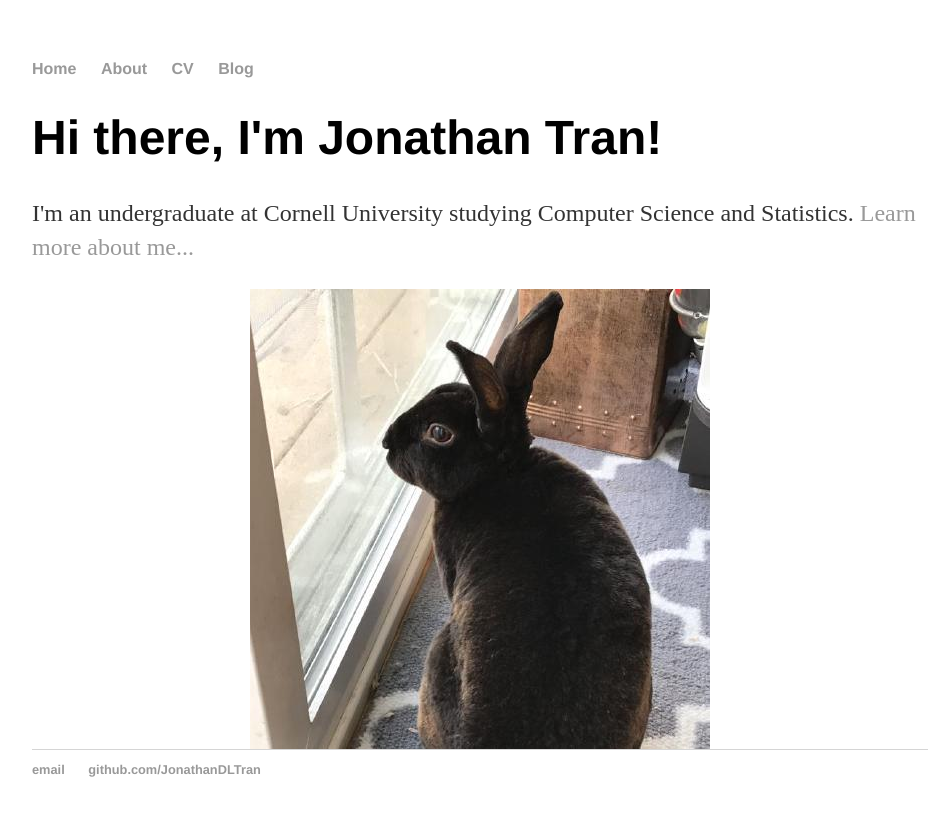
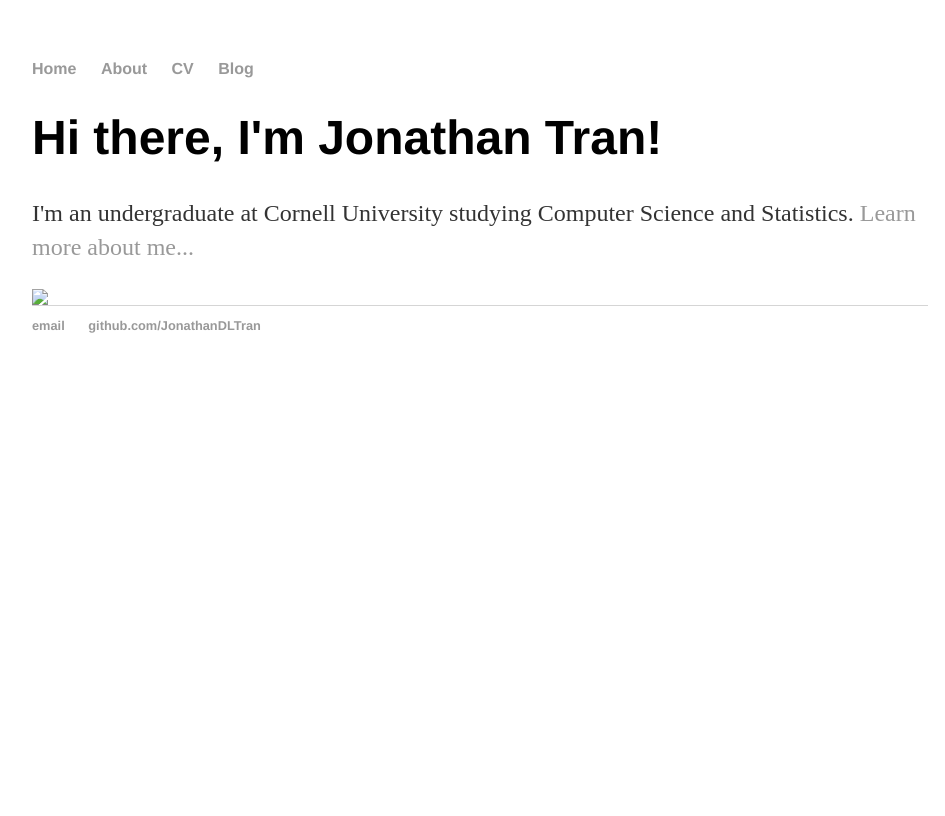
Before and after one commit to JonathanDLTran/JonathanDLTran.github.io, a Jekyll site: the page built from index.html, in a window 1280 px wide. Shown: the top 816 px of the page, without its empty margins (160-1105 px from the left). Built offline with Jekyll 4.4.1, drawn with Linux system fonts in a browser that asks for light colours.

Commit message:
Update index.html

```diff
--- a/index.html
+++ b/index.html
@@ -8,4 +8,4 @@ title: Jonathan Tran
 
 </div><!-- /.blurb -->
 
-<img src="{{site.url}}/images/midnight.jpeg" style="display: block; margin: auto;" />
+<img src="jonathandltran.github.io/images/midnight.jpeg" style="display: block; margin: auto;" />
```
